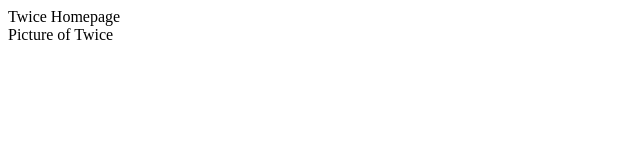
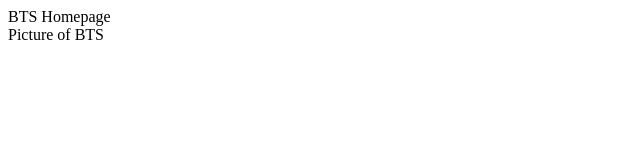
Before and after one commit to practiceteam14/bts-fan-page, a plain HTML site: page index.html in a window 1280 px wide. Shown: the full height of the page, 0-640 px from the left. Drawn offline with Linux system fonts and the light colour scheme.

```diff
--- a/index.html
+++ b/index.html
@@ -1,4 +1,5 @@
 <html>
-	<head>Twice Homepage</head>
-	<div>Picture of Twice</div>
+	<title>BTS</title>
+	<head>BTS Homepage</head>
+	<div>Picture of BTS</div>
 </html>
```
